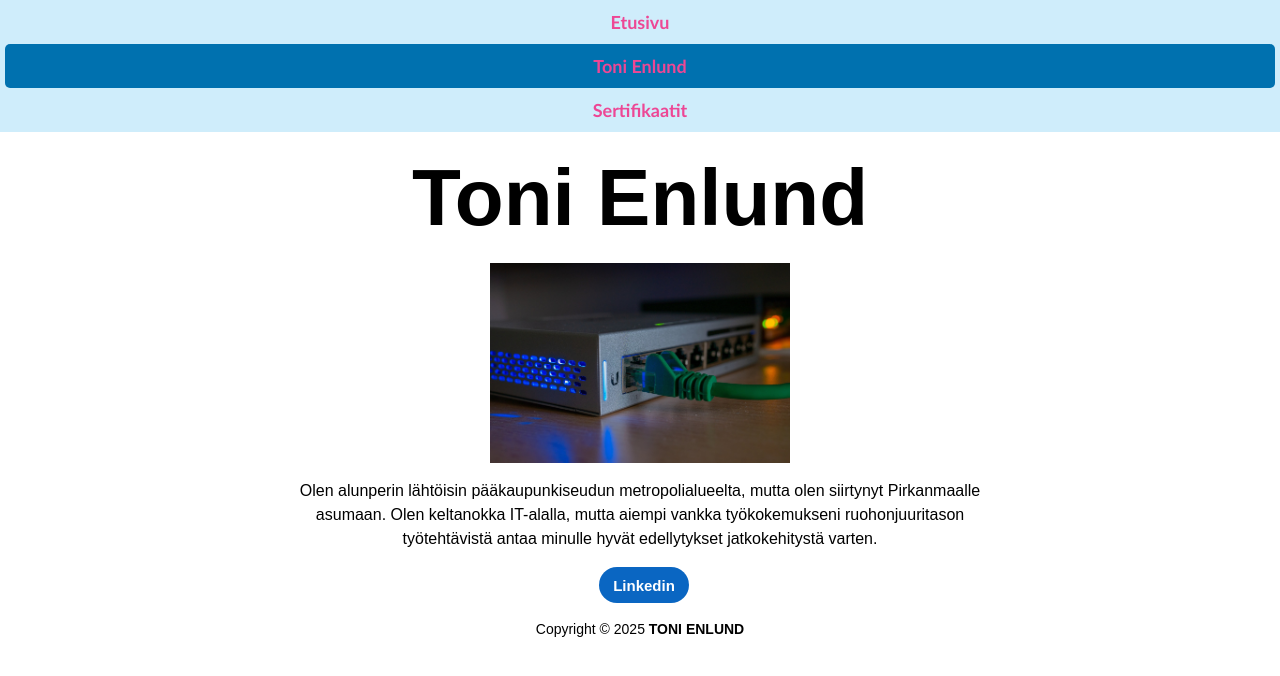
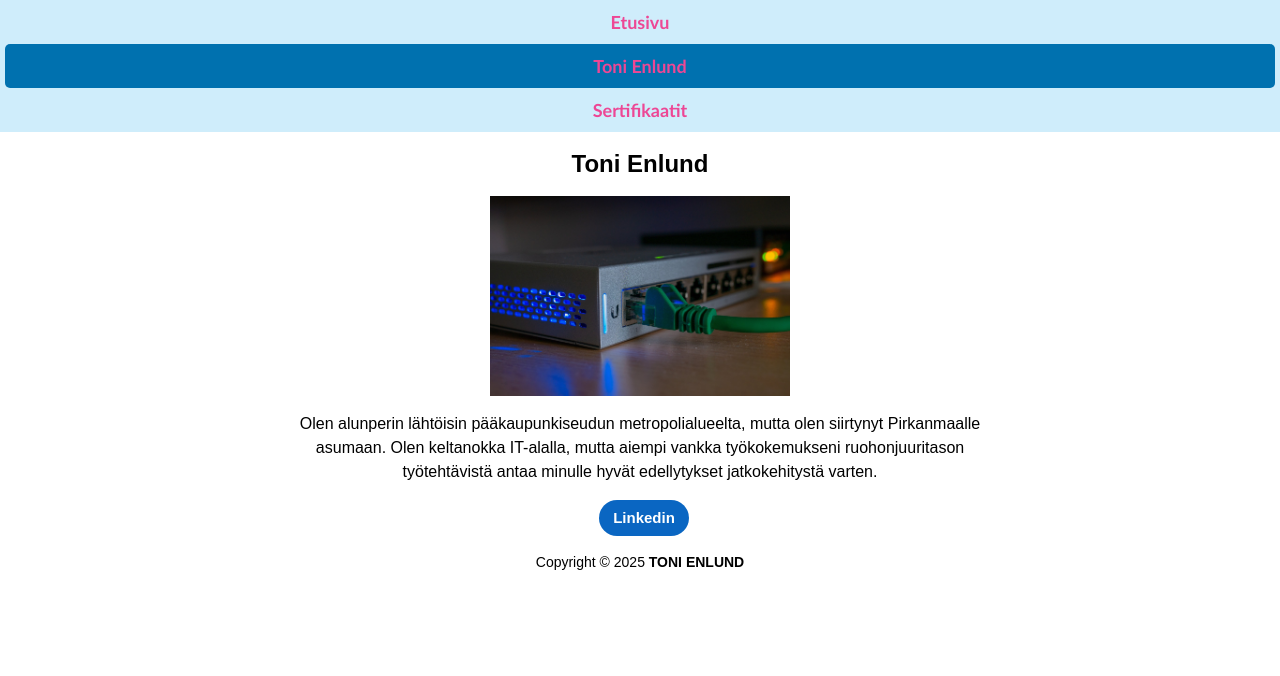
Before and after one commit to UnnamedDeveloper/omanetticv, a plain HTML site: page ToniEnlund.html in a window 1280 px wide. Drawn offline with Linux system fonts and the light colour scheme.

Commit message:
Update ToniEnlund.html

```diff
--- a/ToniEnlund.html
+++ b/ToniEnlund.html
@@ -14,7 +14,7 @@
         </ul>
     </nav>
 <header>
-    <h1 class="omanimi">Toni Enlund</h1>
+    <h2 class="omanimi">Toni Enlund</h1>
 
     <img class="fixed-image" src="reititin.jpg" alt="reititin">
 </header>
```
